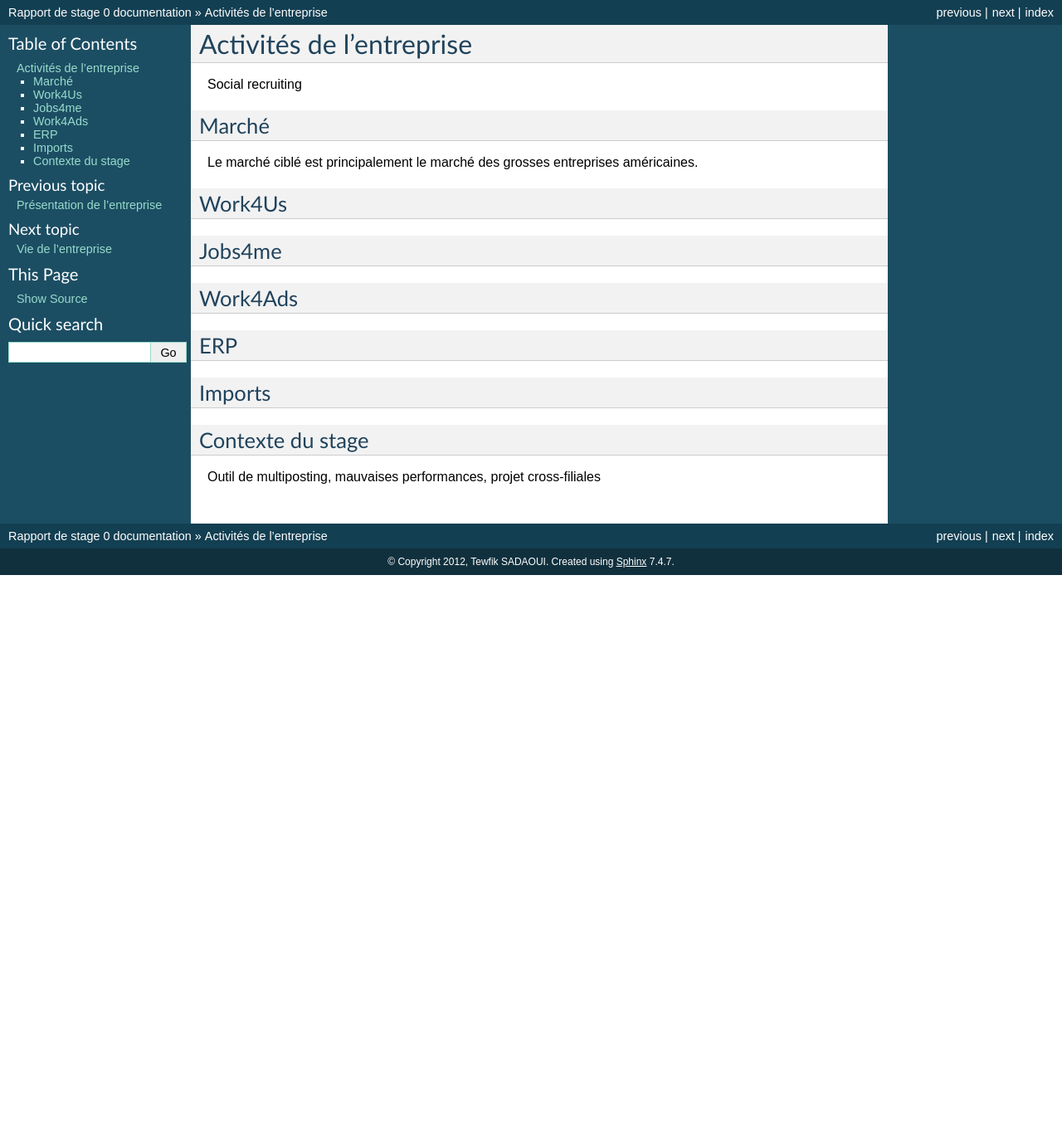
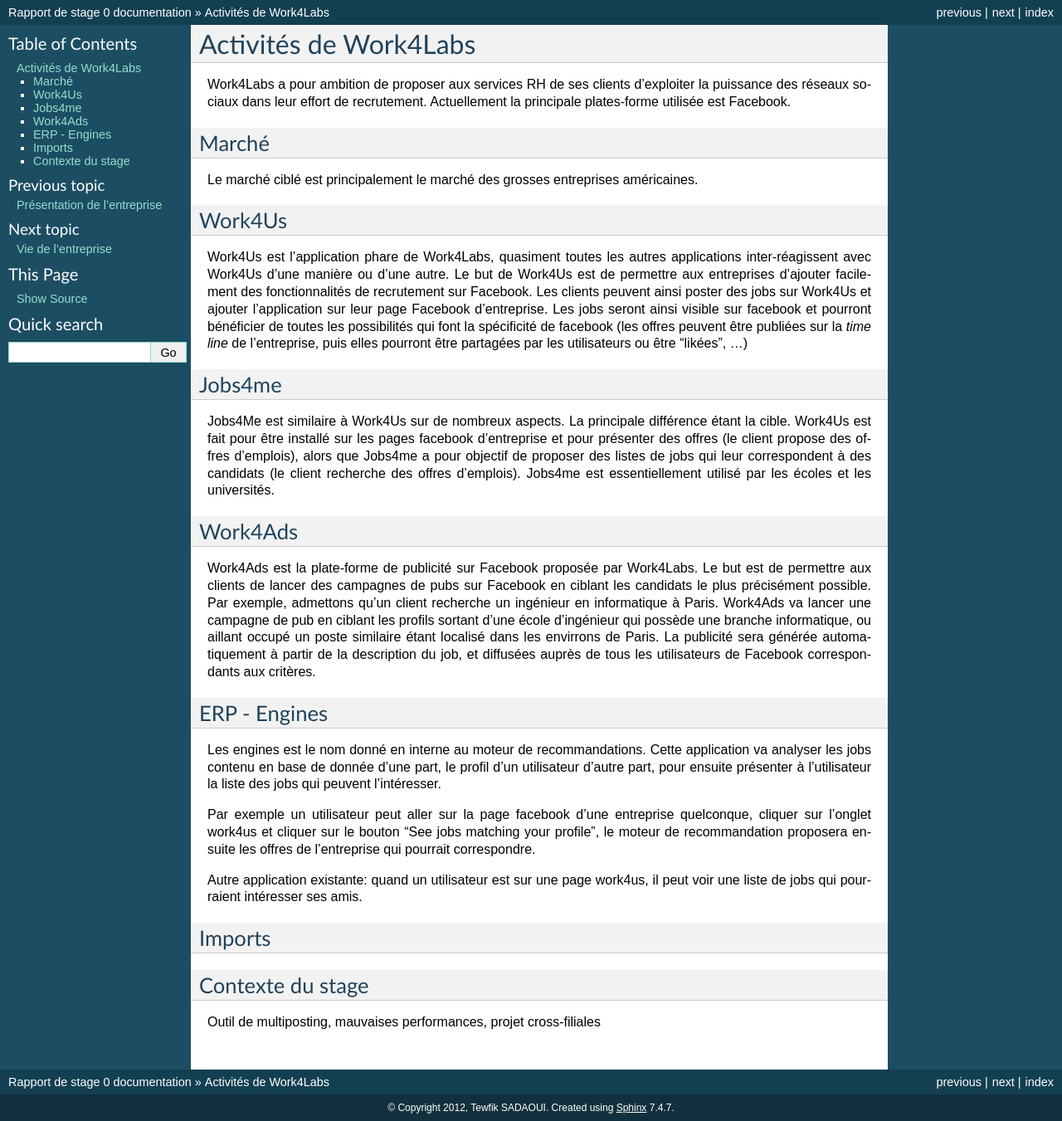
Before and after one commit to tsadaoui/Rapport_stage, a Sphinx documentation site: the page built from source/entreprise.rst, in a window 1280 px wide. Shown: the whole page at 83% size. Built offline with Sphinx 7.4.7, drawn with Linux system fonts in a browser that asks for light colours; before the commit the page ends 900 px from its top, so only the background shows below that.

Commit message:
Présentation de l'entreprise

```diff
--- a/source/entreprise.rst
+++ b/source/entreprise.rst
@@ -1,7 +1,8 @@
-Activités de l'entreprise
-=========================
+Activités de Work4Labs
+======================
 
-Social recruiting
+Work4Labs a pour ambition de proposer aux services RH de ses clients d'exploiter la puissance des réseaux sociaux dans leur effort de recrutement.
+Actuellement la principale plates-forme utilisée est Facebook.
 
 
 Marché
@@ -13,14 +14,31 @@
 Work4Us
 -------
 
+Work4Us est l'application phare de Work4Labs, quasiment toutes les autres applications inter-réagissent avec Work4Us d'une manière ou d'une autre.
+Le but de Work4Us est de permettre aux entreprises d'ajouter facilement des fonctionnalités de recrutement sur Facebook. Les clients peuvent ainsi poster des jobs sur Work4Us et ajouter l'application sur leur page Facebook d'entreprise. Les jobs seront ainsi visible sur facebook et pourront bénéficier de toutes les possibilités qui font la spécificité de facebook (les offres peuvent être publiées sur la *time line* de l'entreprise, puis elles pourront être partagées par les utilisateurs ou être "likées", ...)
+
+
 Jobs4me
 -------
+
+Jobs4Me est similaire à Work4Us sur de nombreux aspects. La principale différence étant la cible. Work4Us est fait pour être installé sur les pages facebook d'entreprise et pour présenter des offres (le client propose des offres d'emplois), alors que Jobs4me a pour objectif de proposer des listes de jobs qui leur correspondent à des candidats (le client recherche des offres d'emplois). Jobs4me est essentiellement utilisé par les écoles et les universités.
+
 
 Work4Ads
 --------
 
-ERP
----
+Work4Ads est la plate-forme de publicité sur Facebook proposée par Work4Labs. Le but est de permettre aux clients de lancer des campagnes de pubs sur Facebook en ciblant les candidats le plus précisément possible. Par exemple, admettons qu'un client recherche un ingénieur en informatique à Paris. Work4Ads va lancer une campagne de pub en ciblant les profils sortant d'une école d'ingénieur qui possède une branche informatique, ou aillant occupé un poste similaire étant localisé dans les envirrons de Paris. La publicité sera générée automatiquement à partir de la description du job, et diffusées auprès de tous les utilisateurs de Facebook correspondants aux critères.
+
+
+ERP - Engines
+-------------
+
+Les engines est le nom donné en interne au moteur de recommandations. Cette application va analyser les jobs contenu en base de donnée d'une part, le profil d'un utilisateur d'autre part, pour ensuite présenter à l'utilisateur la liste des jobs qui peuvent l'intéresser.
+
+Par exemple un utilisateur peut aller sur la page facebook d'une entreprise quelconque, cliquer sur l'onglet work4us et cliquer sur le bouton "See jobs matching your profile", le moteur de recommandation proposera ensuite les offres de l'entreprise qui pourrait correspondre.
+
+Autre application existante: quand un utilisateur est sur une page work4us, il peut voir une liste de jobs qui pourraient intéresser ses amis.
+
 
 Imports
 -------
```
